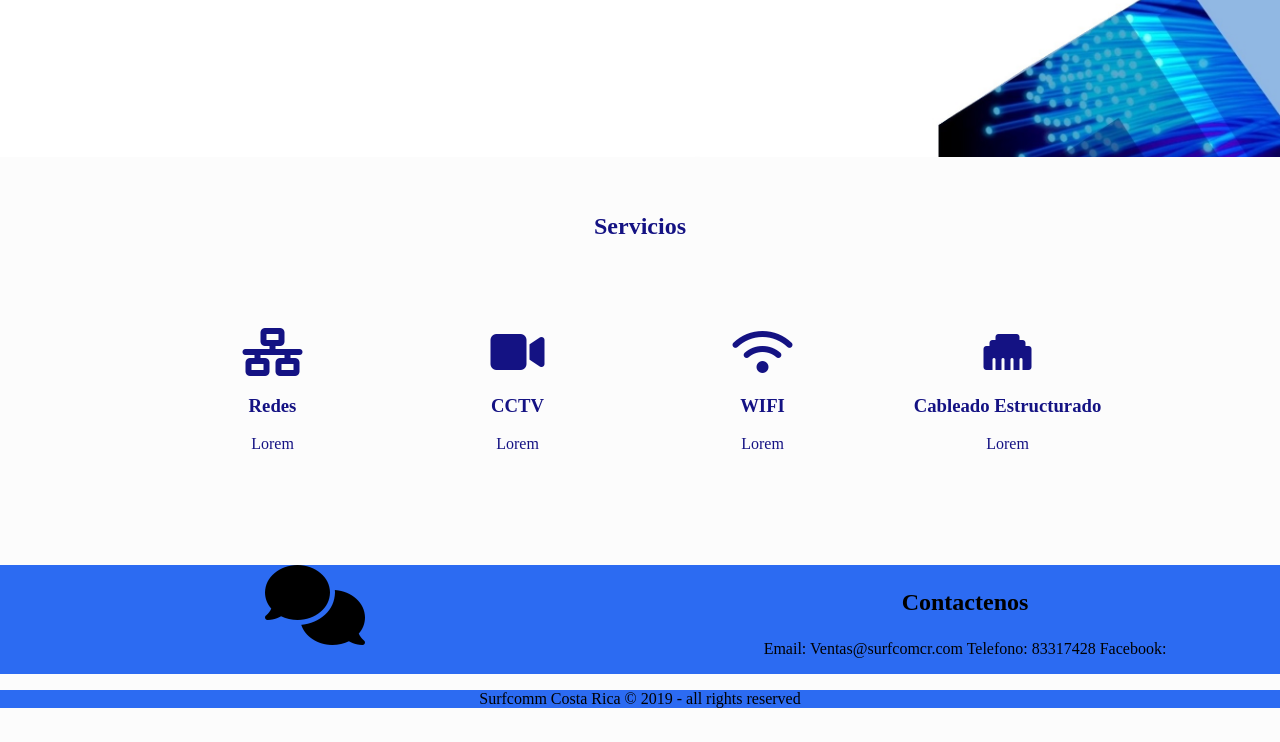
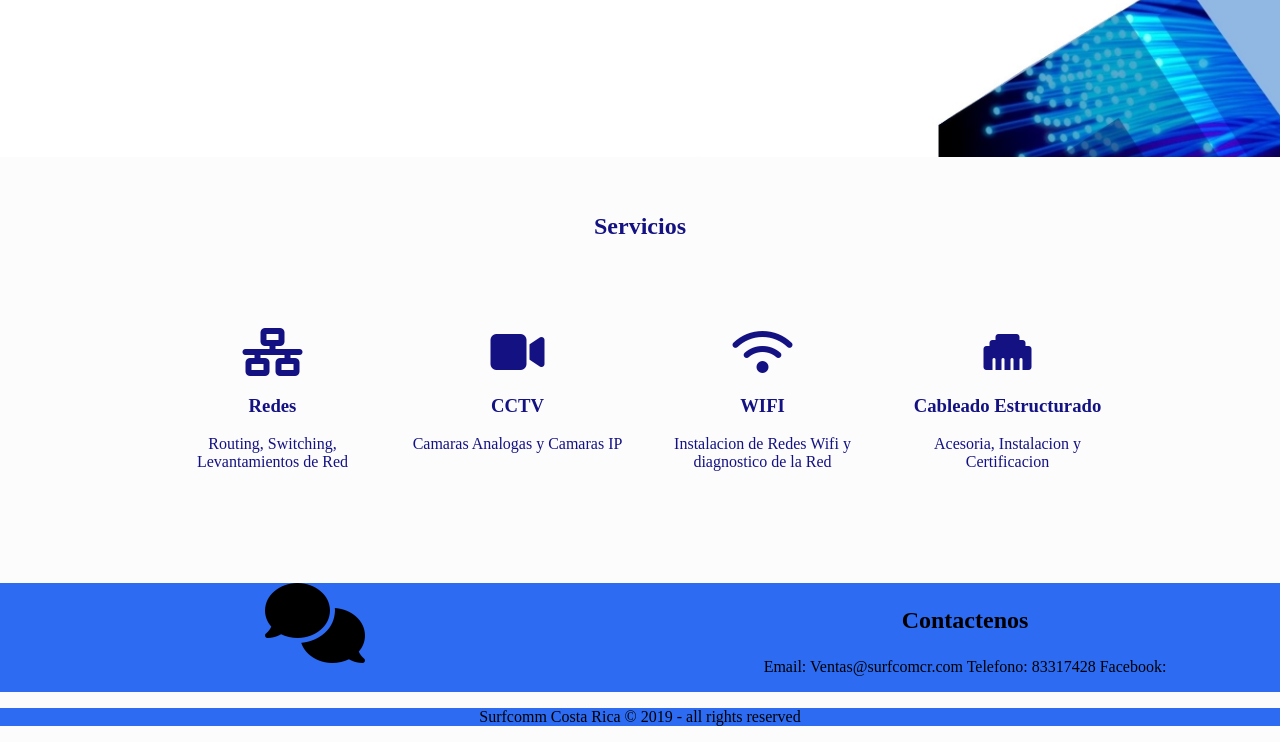
Before and after one commit to Lmgh986/Surfcomm-1.0, a plain HTML site: page index.html in a window 1280 px wide. Shown: the part 643-1385 px from the top of the page. Drawn offline with nearby package versions, Linux system fonts and the light colour scheme; a web font is replaced by a local one.

Commit message:
Second commit

```diff
--- a/index.html
+++ b/index.html
@@ -33,22 +33,22 @@
             <div>
                 <i class="fas fa-network-wired fa-3x"></i>
                 <h3>Redes</h3>
-                <p>Lorem </p>
+                <p>Routing, Switching, Levantamientos de Red </p>
             </div>
             <div>
                     <i class="fas fa-video fa-3x"></i>
                    <h3>CCTV</h3>
-                   <p>Lorem</p>
+                   <p>Camaras Analogas y Camaras IP</p>
             </div>
             <div>
                     <i class="fas fa-wifi fa-3x"></i>
                     <h3>WIFI</h3>
-                    <p>Lorem </p>
+                    <p> Instalacion de Redes Wifi y diagnostico de la Red</p>
          </div>
          <div>
                 <i class="fas fa-ethernet fa-3x"></i>
                 <h3>Cableado Estructurado</h3>
-                <p>Lorem </p>
+                <p>Acesoria, Instalacion y Certificacion </p>
      </div>
         </div>
     </section>
```
